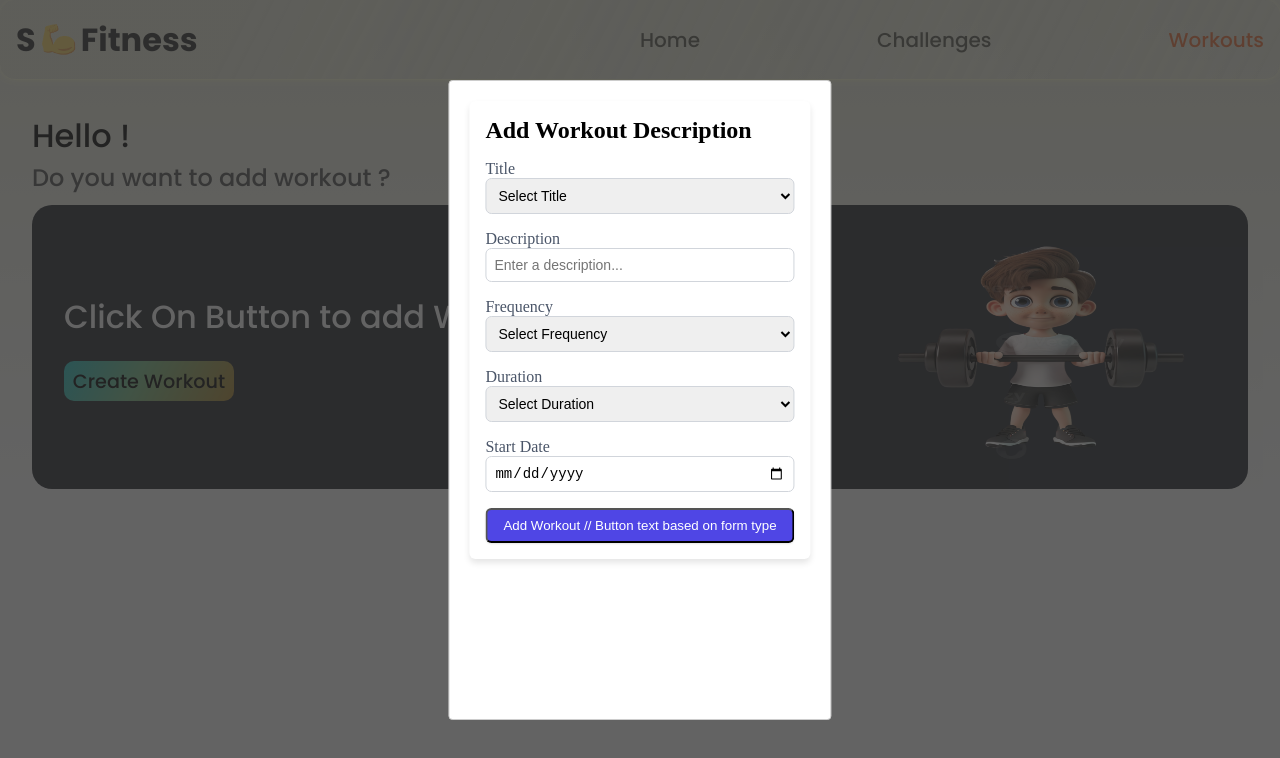
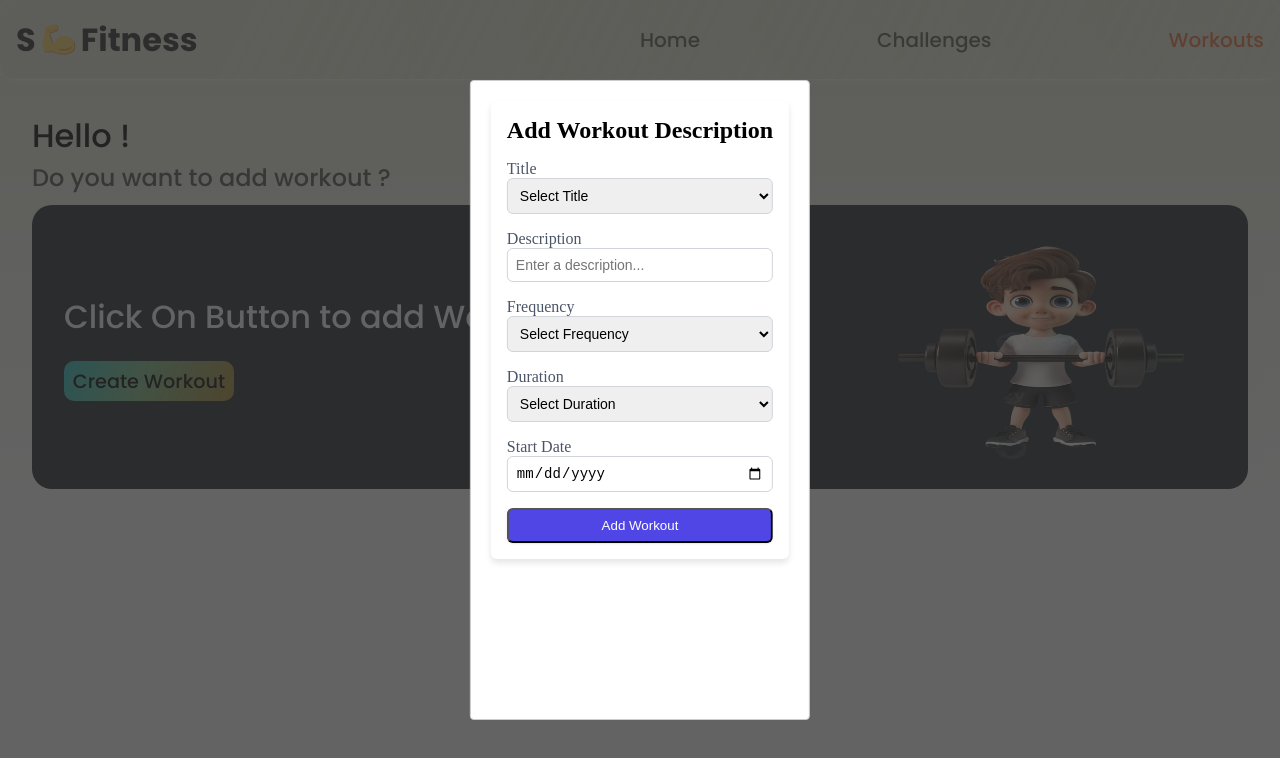
Before and after one commit to sahil99811/SimpleCue, a React (Vite) app: page /workouts in a window 1280 px wide. Both pictures are taken after a click on the button "Create Workout". Shown: the top 758 px of the page. Built offline with nearby package versions, Linux system fonts and the light colour scheme.

Commit message:
button issue

```diff
--- a/src/components/workouts/WorkoutForm.tsx
+++ b/src/components/workouts/WorkoutForm.tsx
@@ -113,7 +113,7 @@ const WorkoutForm: React.FC<WorkoutFormProps> = ({ closeModal, type, workout, id
         </div>
       )}
       <button type='submit' className={style.button} >
-        {type === 'edit' ? 'Update Workout' : 'Add Workout'} // Button text based on form type
+        {type === 'edit' ? 'Update Workout' : 'Add Workout'}
       </button>
     </form>
   );
```
